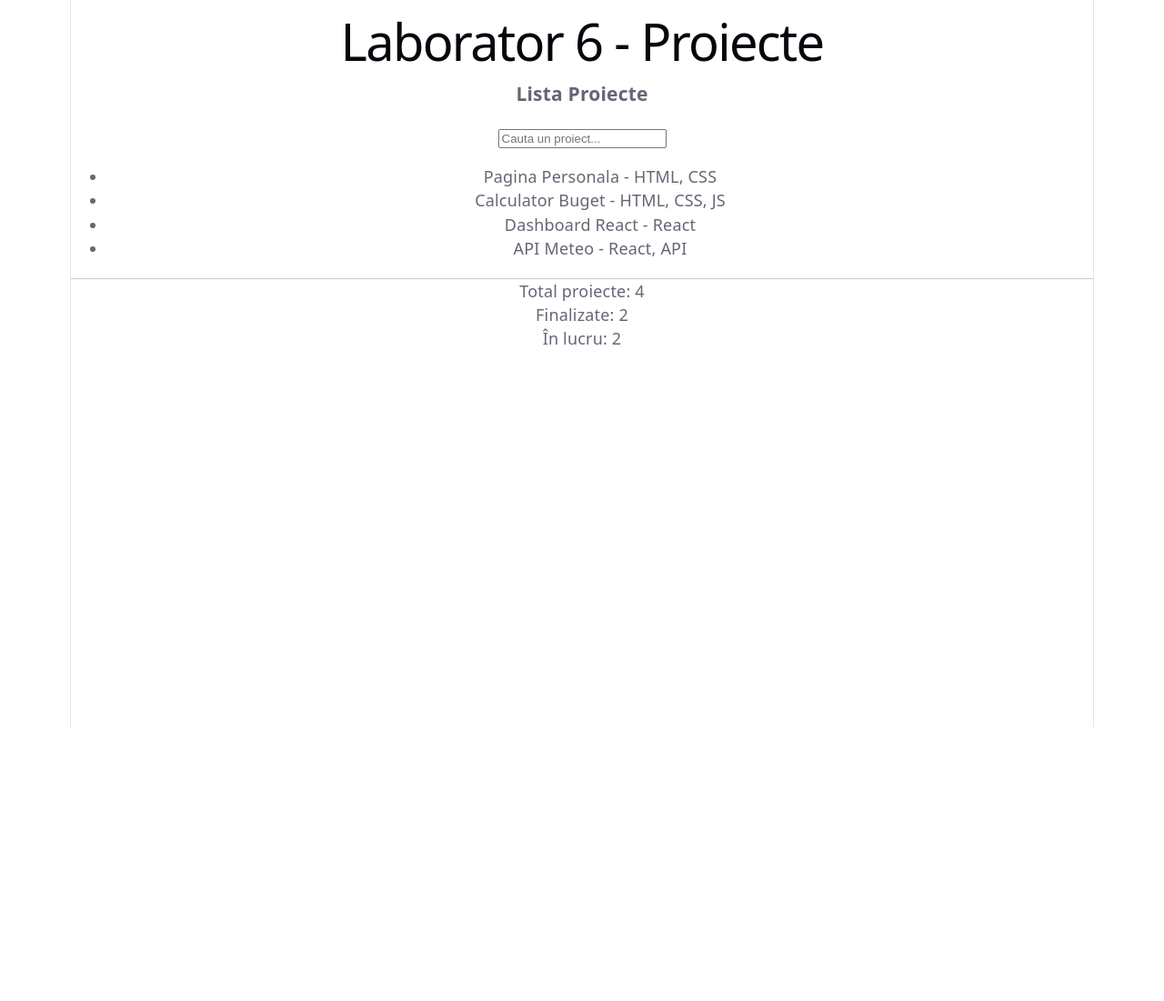
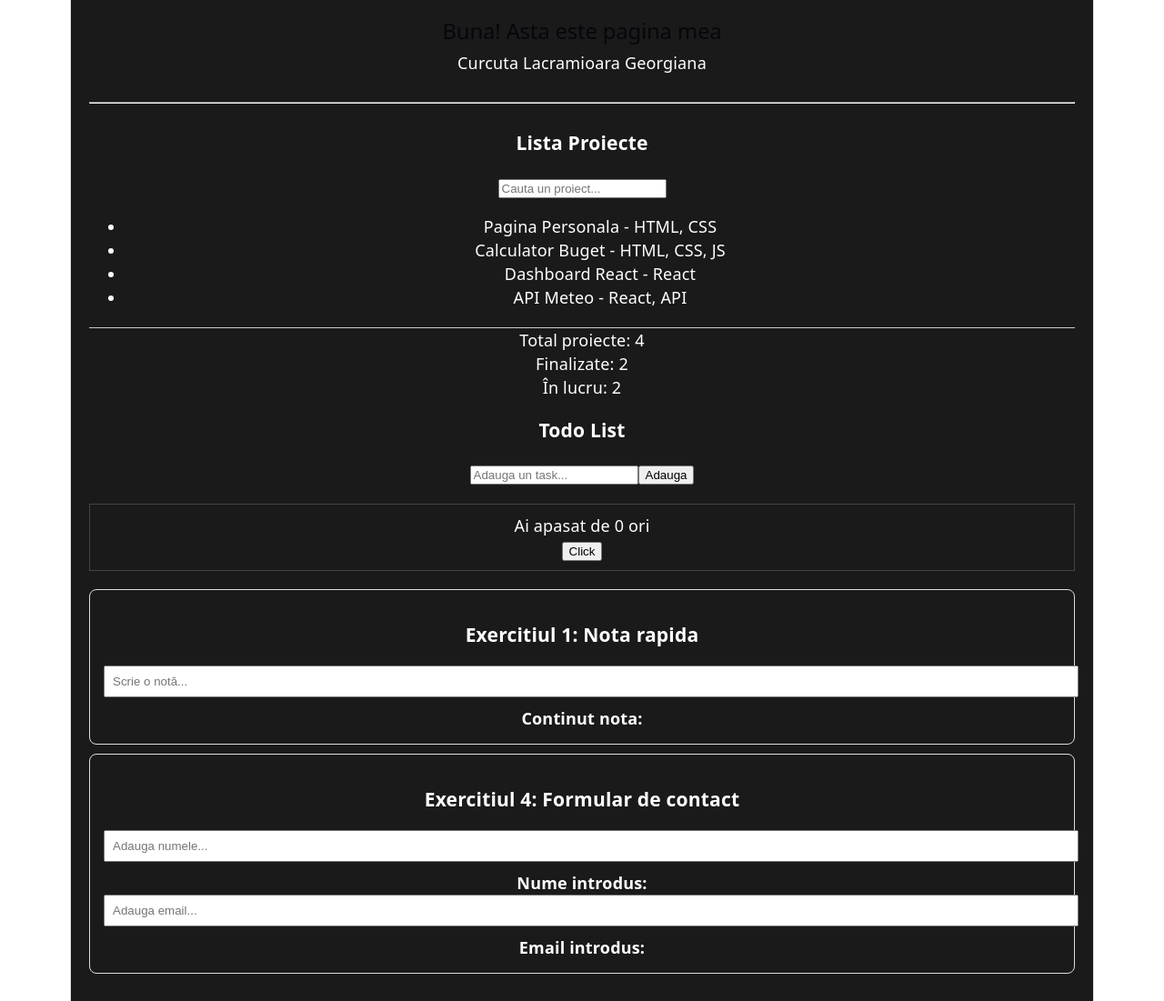
Before and after one commit to Lacramioara27/Nume, a React (Vite) app: page / in a window 1280 px wide. Shown: the whole page at 91% size. Before the commit the page ends 800 px from the top, so only its background shows below. Built offline with nearby package versions, Linux system fonts and the light colour scheme.

Commit message:
Salvare progres - toate exercitiile functionale

```diff
--- a/package.json
+++ b/package.json
@@ -11,7 +11,8 @@
   },
   "dependencies": {
     "react": "^19.2.4",
-    "react-dom": "^19.2.4"
+    "react-dom": "^19.2.4",
+    "react-router": "^7.14.1"
   },
   "devDependencies": {
     "@eslint/js": "^9.39.4",
--- a/src/App.jsx
+++ b/src/App.jsx
@@ -1,14 +1,39 @@
-import Card from './Card';
+import { BrowserRouter, Routes, Route } from 'react-router'; // Verifică să fie 'react-router-dom'
+import { useState } from 'react';
+import Home from './pages/Home';
+import ContactForm from './ContactForm';
 import QuickNote from './QuickNote';
 import TodoList from './TodoList';
 import ProjectList from './ProjectList';
+import Contact from './pages/Contact';
+import Projects from './pages/Projects';
+
 function App() {
-    return (
-        <div className="App">
-            <h1>Laborator 6 - Proiecte</h1>
-            <ProjectList />
-        </div>
-    );
+  const [count, setCount] = useState(0);
+
+  return (
+    <div style={{ textAlign: 'center', backgroundColor: '#1a1a1a', color: 'white', minHeight: '100vh', padding: '20px' }}>
+
+      <BrowserRouter>
+        <Routes>
+          <Route path="/" element={<Home />} />
+          <Route path="/projects" element={<Projects />} />
+          <Route path="/contact" element={<Contact />} />
+        </Routes>
+      </BrowserRouter>
+
+      <hr style={{ margin: '30px 0' }} />
+      <ProjectList />
+      <TodoList />
+      <div style={{ margin: '20px 0', border: '1px solid #444', padding: '10px' }}>
+        <p>Ai apasat de {count} ori</p>
+        <button onClick={() => setCount(count + 1)}>Click</button>
+      </div>
+      <QuickNote />
+      <ContactForm />
+
+    </div>
+  );
 }
 
 export default App;
--- a/src/ContactForm.jsx
+++ b/src/ContactForm.jsx
@@ -1,30 +1,36 @@
 import { useState } from 'react';
+// Asigură-te că fișierul QuickNote.jsx chiar există în același folder!
+// Dacă nu îl folosești încă, poți comenta linia de mai jos:
+// import QuickNote from './QuickNote';
 
 function ContactForm() {
     const [nume, setNume] = useState('');
     const [email, setEmail] = useState('');
     const [message, setMessage] = useState('');
+
     return (
         <div style={{ border: '1px solid #ddd', padding: '15px', borderRadius: '8px', margin: '10px 0' }}>
             <h3>Exercitiul 4: Formular de contact</h3>
+
             <input
                 type="text"
                 placeholder="Adauga numele..."
                 value={nume}
-             onChange={(e) => setName(e.target.value)}
+                onChange={(e) => setNume(e.target.value)} // AICI: era setName, am pus setNume
                 style={{ padding: '8px', width: '100%', marginBottom: '10px' }}
             />
-            <p><b>Nume introdus: </b> {note}</p>
+            <p><b>Nume introdus: </b> {nume}</p> {/* AICI: era note, am pus nume */}
+
             <input
                 type="text"
                 placeholder="Adauga email..."
-             value={nume}
+                value={email} // AICI: era nume, am pus email
                 onChange={(e) => setEmail(e.target.value)}
                 style={{ padding: '8px', width: '100%', marginBottom: '10px' }}
             />
-            <p><b>Email introdus: </b> {note}</p>
+            <p><b>Email introdus: </b> {email}</p> {/* AICI: era note, am pus email */}
         </div>
     );
 }
 
-export default QuickNote;
+export default ContactForm; // Schimbă din QuickNote în ContactForm dacă acesta e fișierul principal
--- /dev/null
+++ b/src/pages/Contact.jsx
@@ -0,0 +1,10 @@
+import ContactForm from '../ContactForm';
+function Contact() {
+    return (
+        <div>
+            <h2>Contact</h2>
+            <ContactForm />
+        </div>
+    );
+}
+export default Contact;
--- /dev/null
+++ b/src/pages/Home.jsx
@@ -0,0 +1,9 @@
+function Home() {
+    return (
+        <div>
+            <h2>Buna! Asta este pagina mea</h2>
+            <p>Curcuta Lacramioara Georgiana</p>
+        </div>
+    );
+}
+export default Home;
--- /dev/null
+++ b/src/pages/Projects.jsx
@@ -0,0 +1,10 @@
+import ProjectList from '../ProjectList';
+function Projects() {
+    return (
+        <div>
+            <h2>Proiectele mele</h2>
+            <ProjectList />
+        </div>
+    );
+}
+export default Projects;
```
Also changed, not shown: 1 other file (tests, documents, lock files or other folders). Lines whose indentation alone changed are shown as unchanged.
